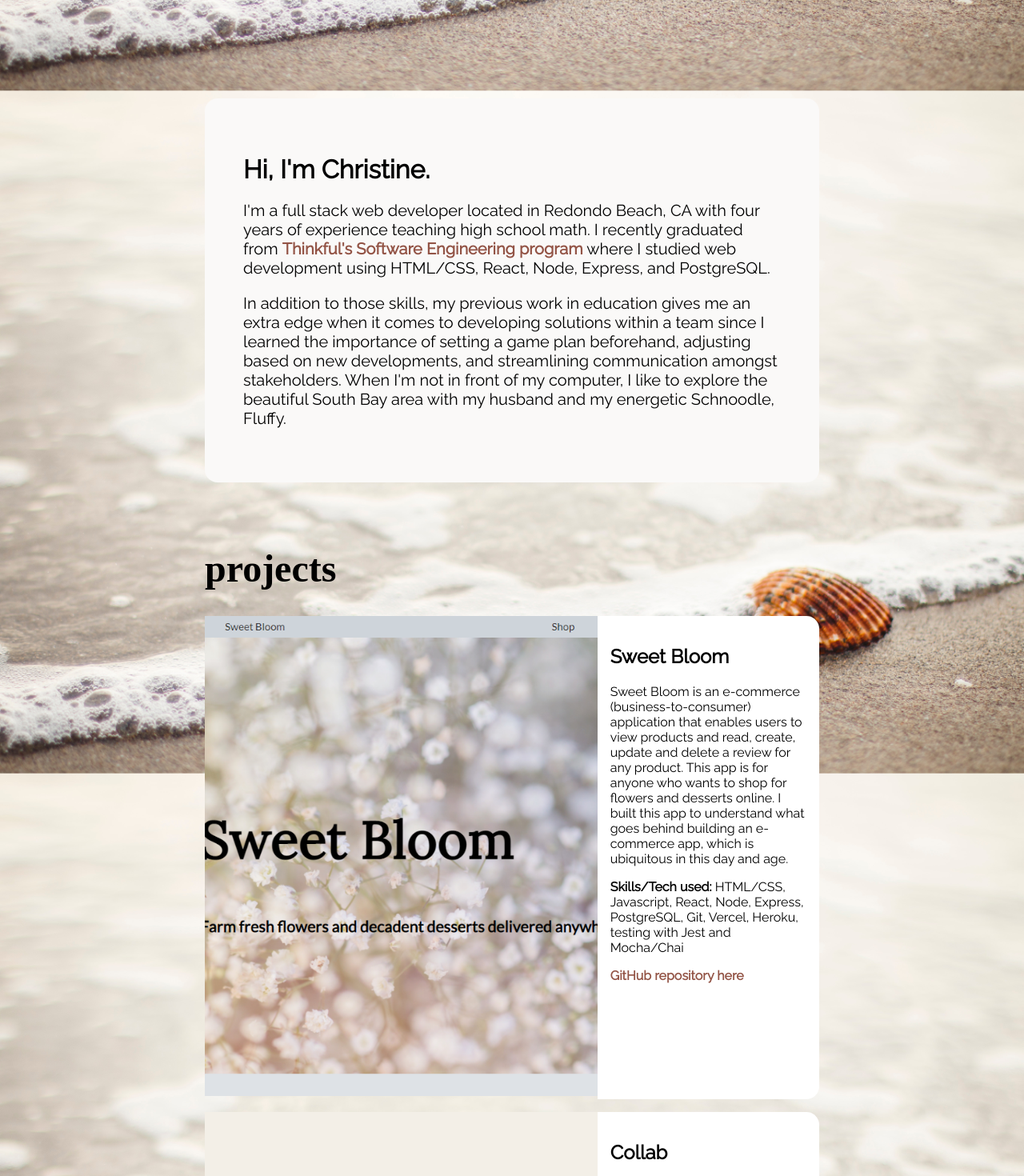
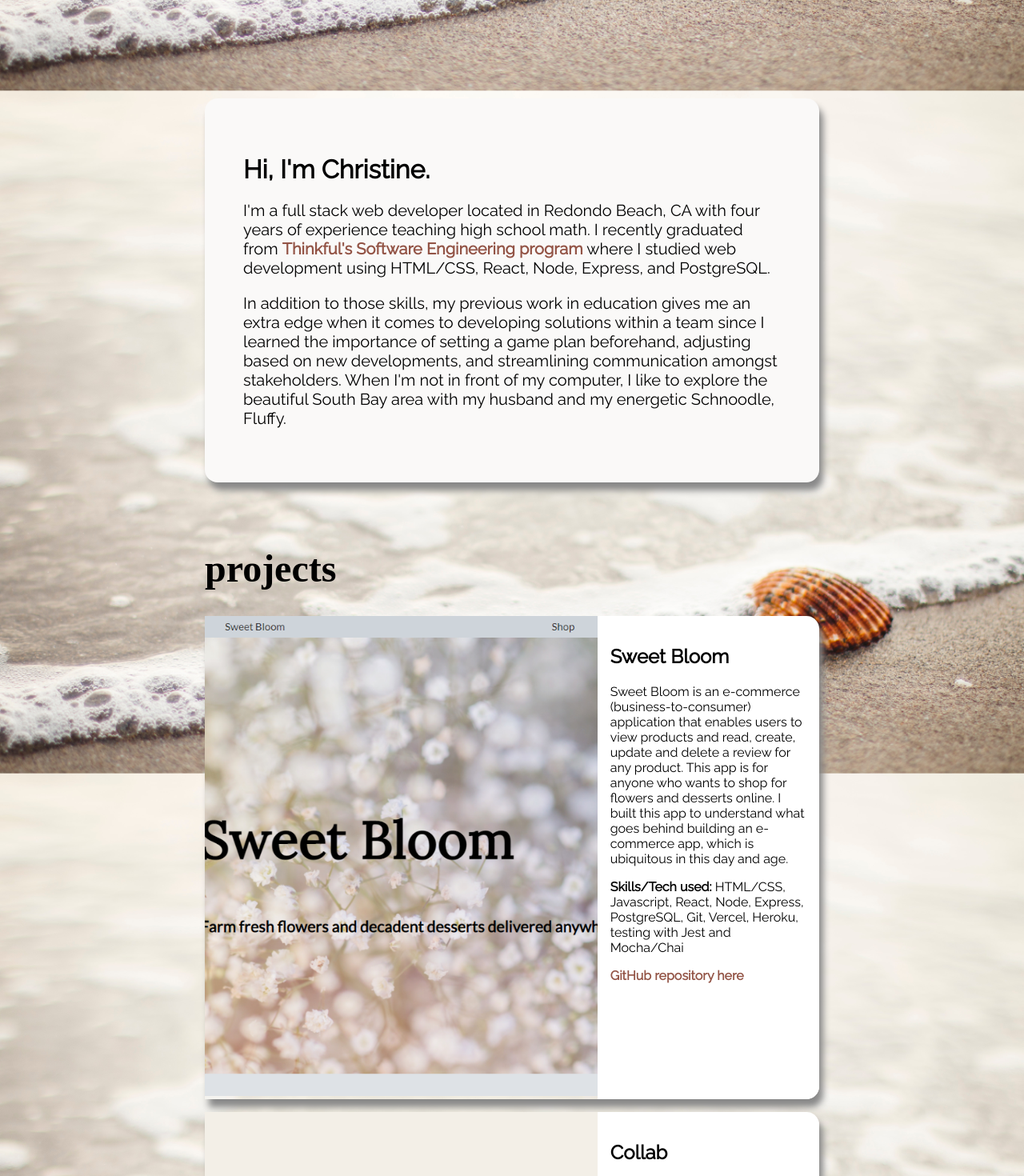
Before and after one commit to christineyoo/christine-portfolio, a React (Create React App) app: page / in a window 1280 px wide. Shown: the part 740-2210 px from the top of the page at 80% size. Built offline with nearby package versions, Linux system fonts and the light colour scheme; a web font is replaced by a local one.

Commit message:
added blur

```diff
--- a/src/about/About.css
+++ b/src/about/About.css
@@ -2,6 +2,7 @@
   background: rgb(250, 249, 248);
   padding: 1rem;
   border-radius: 1rem;
+  box-shadow: 5px 10px 8px #888888;
 }
 
 a {
--- a/src/contact/Contact.css
+++ b/src/contact/Contact.css
@@ -11,6 +11,7 @@
   padding: 1rem;
   border-radius: 1rem;
   margin-bottom: 10%;
+  box-shadow: 5px 10px 8px #888888;
 }
 
 #contact > h2 {
@@ -53,7 +54,6 @@ button {
   margin: 0 auto;
   display: block;
   background-color: rgba(255, 255, 255, 0.8);
-
 }
 
 #scroll-to-top:hover {
--- a/src/projects/Projects.css
+++ b/src/projects/Projects.css
@@ -6,6 +6,9 @@
   display: flex;
   flex-direction: column;
   margin-bottom: 1rem;
+  border-radius: 0 1rem 1rem 0;
+
+  box-shadow: 5px 10px 8px #888888;
 }
 
 .projects-flex-1 {
```
